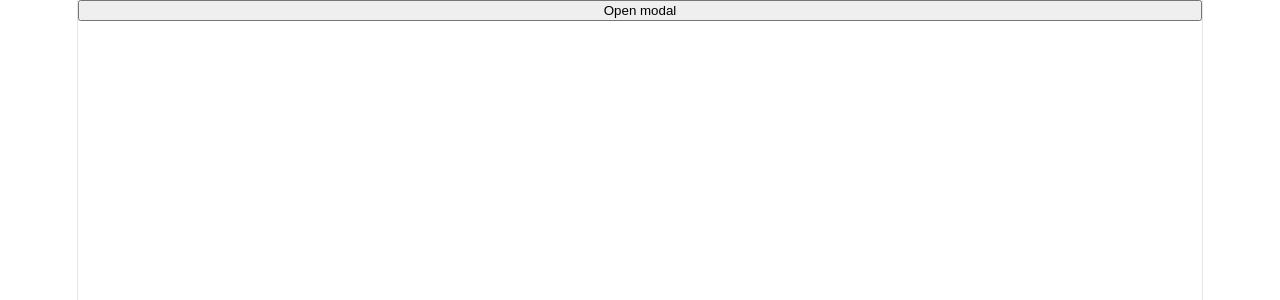
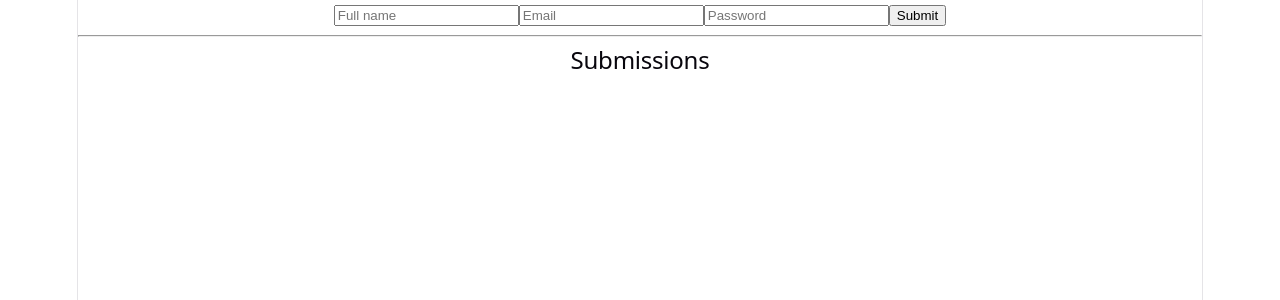
Before and after one commit to mi8mto/react-class-components, a React (Vite) app: page / in a window 1280 px wide. Shown: the top 300 px of the page. Built offline with nearby package versions, Linux system fonts and the light colour scheme.

Commit message:
feat: integrate form validation and state management

```diff
--- a/src/App.tsx
+++ b/src/App.tsx
@@ -1,18 +1,7 @@
-import { useState } from 'react';
-import { Modal } from './components/Modal/Modal';
+import { ReactHookForm } from './forms/ReactHookForm';
 
 function App() {
-  const [isOpen, setIsOpen] = useState(false);
-
-  return (
-    <>
-      <button onClick={() => setIsOpen(true)}>Open modal</button>
-
-      <Modal isOpen={isOpen} onClose={() => setIsOpen(false)}>
-        <h2>Hello Modal</h2>
-      </Modal>
-    </>
-  );
+  return <ReactHookForm />;
 }
 
 export default App;
--- a/src/components/Modal/Modal.tsx
+++ b/src/components/Modal/Modal.tsx
@@ -9,11 +9,11 @@ interface ModalProps {
 }
 
 export const Modal = ({ isOpen, onClose, children }: ModalProps) => {
-  if (!isOpen) {
-    return null;
-  }
+  useEffect(() => {
+    if (!isOpen) {
+      return;
+    }
 
-  useEffect(() => {
     const handleKeyDown = (event: KeyboardEvent) => {
       if (event.key === 'Escape') {
         onClose();
@@ -25,7 +25,11 @@ export const Modal = ({ isOpen, onClose, children }: ModalProps) => {
     return () => {
       window.removeEventListener('keydown', handleKeyDown);
     };
-  }, [onClose]);
+  }, [isOpen, onClose]);
+
+  if (!isOpen) {
+    return null;
+  }
 
   return createPortal(
     <div
--- /dev/null
+++ b/src/forms/ReactHookForm.tsx
@@ -0,0 +1,82 @@
+import { useState } from 'react';
+import { useForm } from 'react-hook-form';
+import { zodResolver } from '@hookform/resolvers/zod';
+import type { FormSchema } from '../schemas/formSchema';
+import { formSchema } from '../schemas/formSchema';
+import { useFormStore } from '../store/formStore';
+import { Modal } from '../components/Modal/Modal';
+
+export const ReactHookForm = () => {
+  const [isModalOpen, setIsModalOpen] = useState(false);
+
+  const {
+    register,
+    handleSubmit,
+    reset,
+    formState: { errors },
+  } = useForm<FormSchema>({
+    resolver: zodResolver(formSchema),
+  });
+
+  const addSubmission = useFormStore((state) => state.addSubmission);
+  const submissions = useFormStore((state) => state.submissions);
+
+  const onSubmit = (data: FormSchema) => {
+    addSubmission({
+      id: crypto.randomUUID(),
+      fullName: data.fullName,
+      email: data.email,
+      createdAt: new Date().toISOString(),
+    });
+    reset();
+    setIsModalOpen(true);
+    console.log(data);
+  };
+
+  return (
+    <>
+      <form onSubmit={handleSubmit(onSubmit)}>
+        <input
+          {...register('fullName')}
+          placeholder="Full name"
+          autoComplete="name"
+        />
+        {errors.fullName && <p>{errors.fullName.message}</p>}
+
+        <input
+          {...register('email')}
+          placeholder="Email"
+          autoComplete="email"
+        />
+        {errors.email && <p>{errors.email.message}</p>}
+
+        <input
+          {...register('password')}
+          type="password"
+          placeholder="Password"
+          autoComplete="current-password"
+        />
+        {errors.password && <p>{errors.password.message}</p>}
+
+        <button type="submit">Submit</button>
+
+        <hr />
+
+        <h2>Submissions</h2>
+
+        {submissions.map((submission) => (
+          <div key={submission.id}>
+            <h3>{submission.fullName}</h3>
+
+            <p>{submission.email}</p>
+
+            <small>{submission.createdAt}</small>
+          </div>
+        ))}
+      </form>
+      <Modal isOpen={isModalOpen} onClose={() => setIsModalOpen(false)}>
+        <h2>Form submitted successfully!</h2>
+      </Modal>
+    </>
+  );
+};
```
Also changed, not shown: src/forms/UncontrolledForm.tsx (added, +52 -0 lines).
